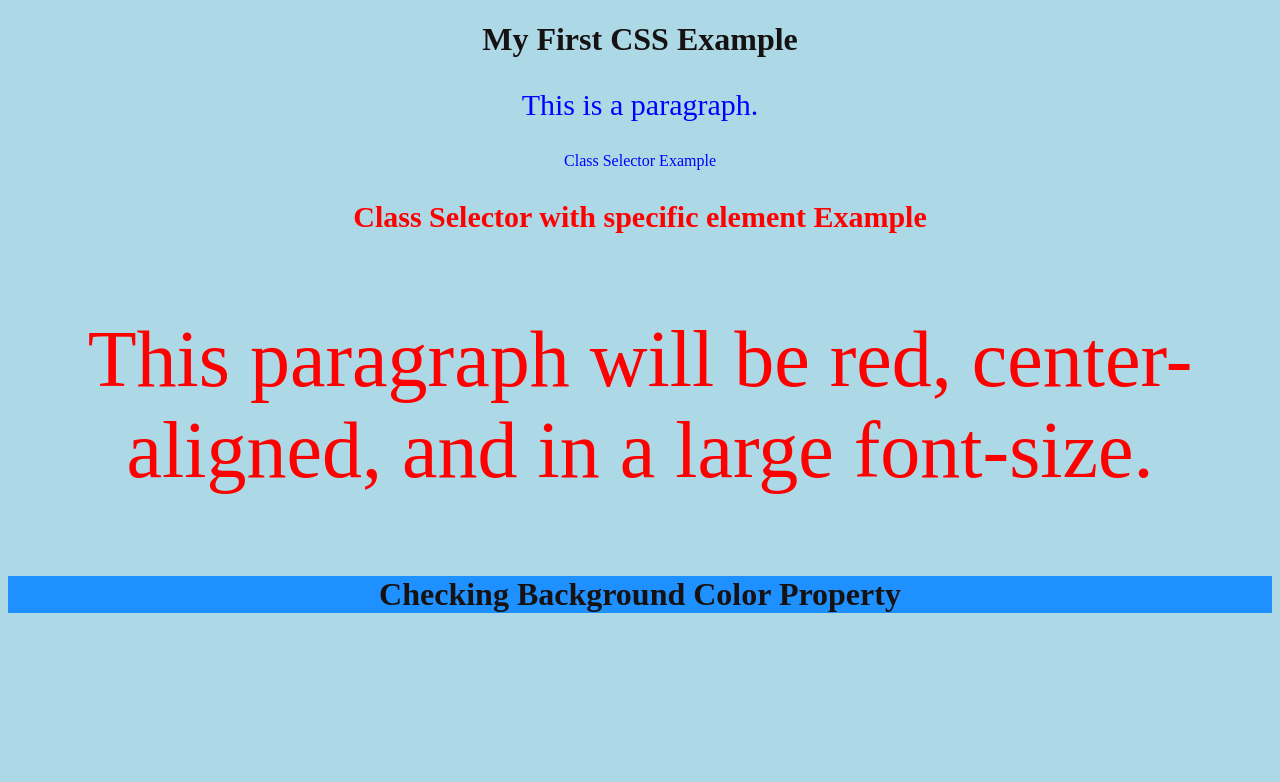
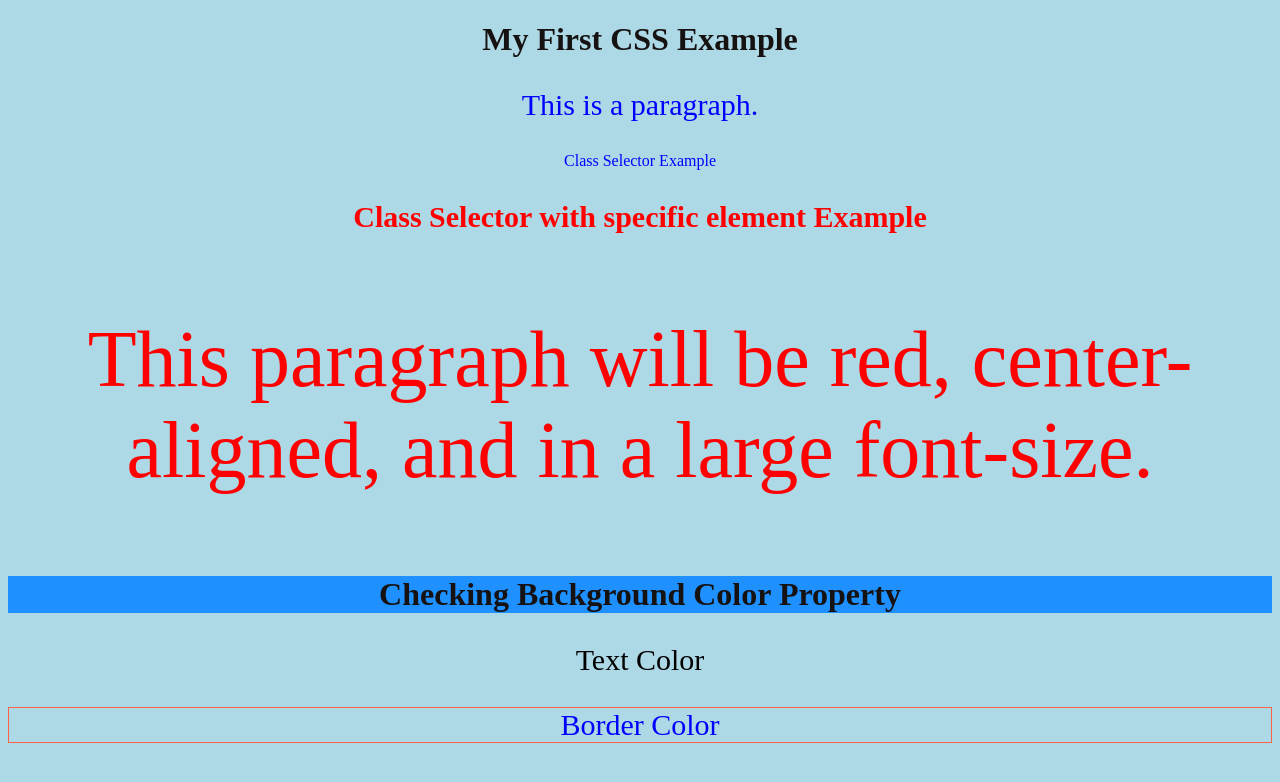
Before and after one commit to SaketVats95/_CSSPractice, a plain HTML site: page panelPractice/index.html in a window 1280 px wide. Drawn offline with Linux system fonts and the light colour scheme.

Commit message:
Border Color and Text Color Style

```diff
--- a/panelPractice/index.html
+++ b/panelPractice/index.html
@@ -53,5 +53,7 @@ p.large {
 <p class="center large">This paragraph will be red, center-aligned, and in a large font-size.</p>
 <h1 style="background-color: dodgerblue;"> Checking Background Color Property
 </h1>
+<p style="color: black;">Text Color</p>
+<p style="border: 1px solid tomato;">Border Color</p>
 </body>
 </html>
```
